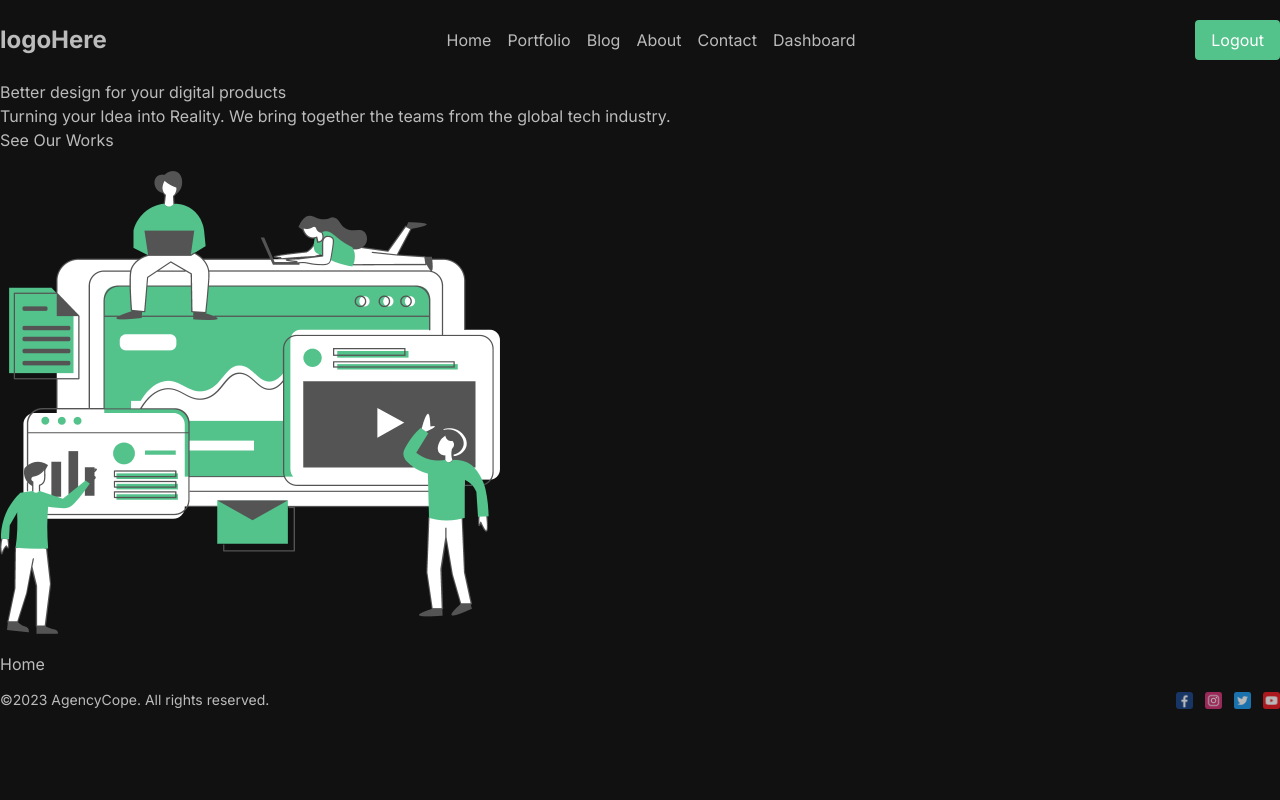
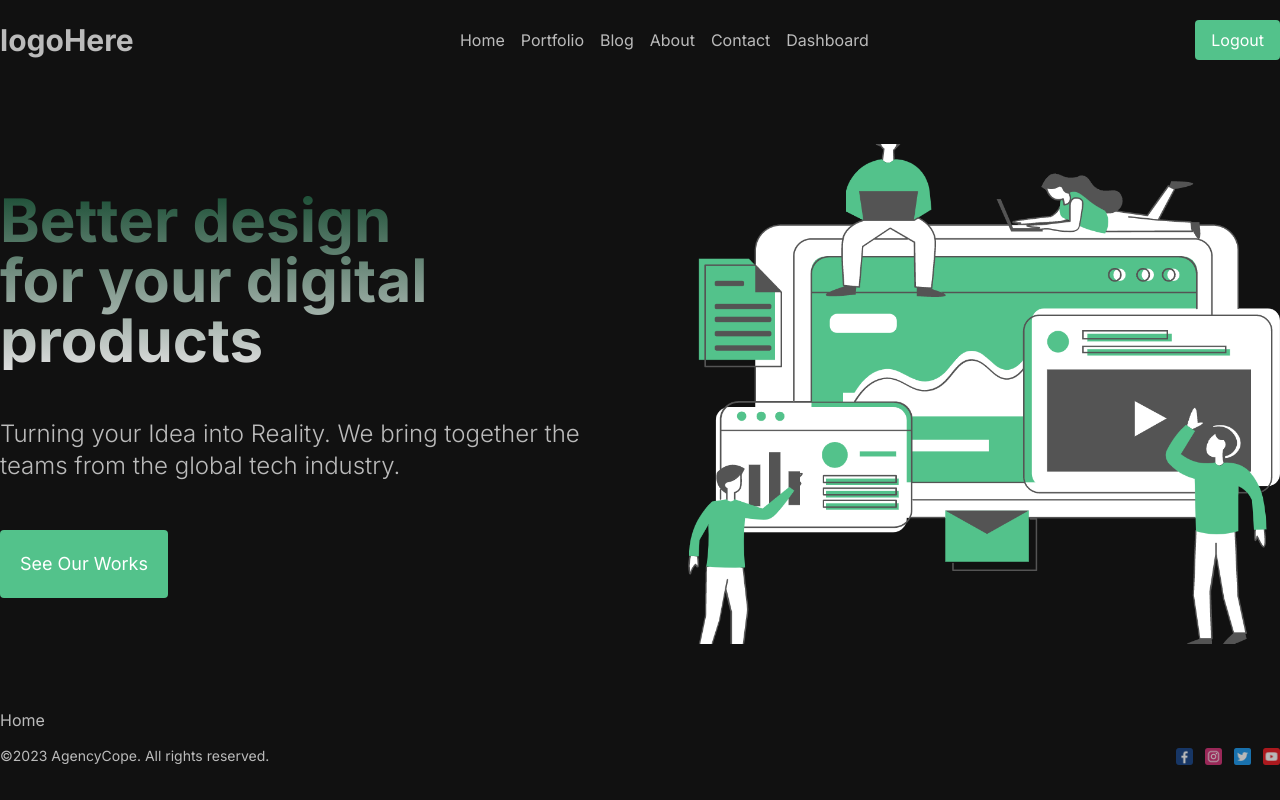
Before and after one commit to abdurrahmanrahat/nextjs-yt-lamadev, a Next.js app: page / in a window 1280 px wide. Built offline with nearby package versions, Linux system fonts and the light colour scheme.

Commit message:
added homePage hero banner section

```diff
--- a/src/components/HomePage/BannerSection/BannerSection.jsx
+++ b/src/components/HomePage/BannerSection/BannerSection.jsx
@@ -3,17 +3,23 @@ import BannerImg from "/public/hero.png";
 
 const BannerSection = () => {
   return (
-    <div>
-      <div className="">
-        <h2>Better design for your digital products</h2>
-        <p>
+    <div className="md:flex items-center gap-24 my-16">
+      <div className="flex-1 flex flex-col gap-12">
+        <h2 className="special-style text-5xl md:text-6xl font-bold bg-gradient-to-b from-[#194c33] to-[#ddd] bg-clip-text text-transparent">
+          Better design <br /> for your digital products
+        </h2>
+        <p className="text-2xl font-light">
           Turning your Idea into Reality. We bring together the teams from the
           global tech industry.
         </p>
-        <button>See Our Works</button>
+        <button className="p-5 cursor-pointer bg-[#53c28b] border-none rounded w-max text-white text-lg">See Our Works</button>
       </div>
-      <div>
-        <Image src={BannerImg} width={500} height={500} alt="Hero Image" />
+      <div className="flex-1">
+        <Image
+          className="w-[100%] h-[500px] object-cover"
+          src={BannerImg}
+          alt="Hero Image"
+        />
       </div>
     </div>
   );
--- a/src/components/Navbar/Navbar.jsx
+++ b/src/components/Navbar/Navbar.jsx
@@ -14,7 +14,7 @@ const Navbar = () => {
   return (
     <div className="h-20 flex justify-between items-center">
       <Link href="/">
-        <h2 className="text-2xl font-bold">logoHere</h2>
+        <h2 className="text-3xl font-bold">logoHere</h2>
       </Link>
       <div className="flex items-center gap-4">
         {navLinks.map((item) => (
```
